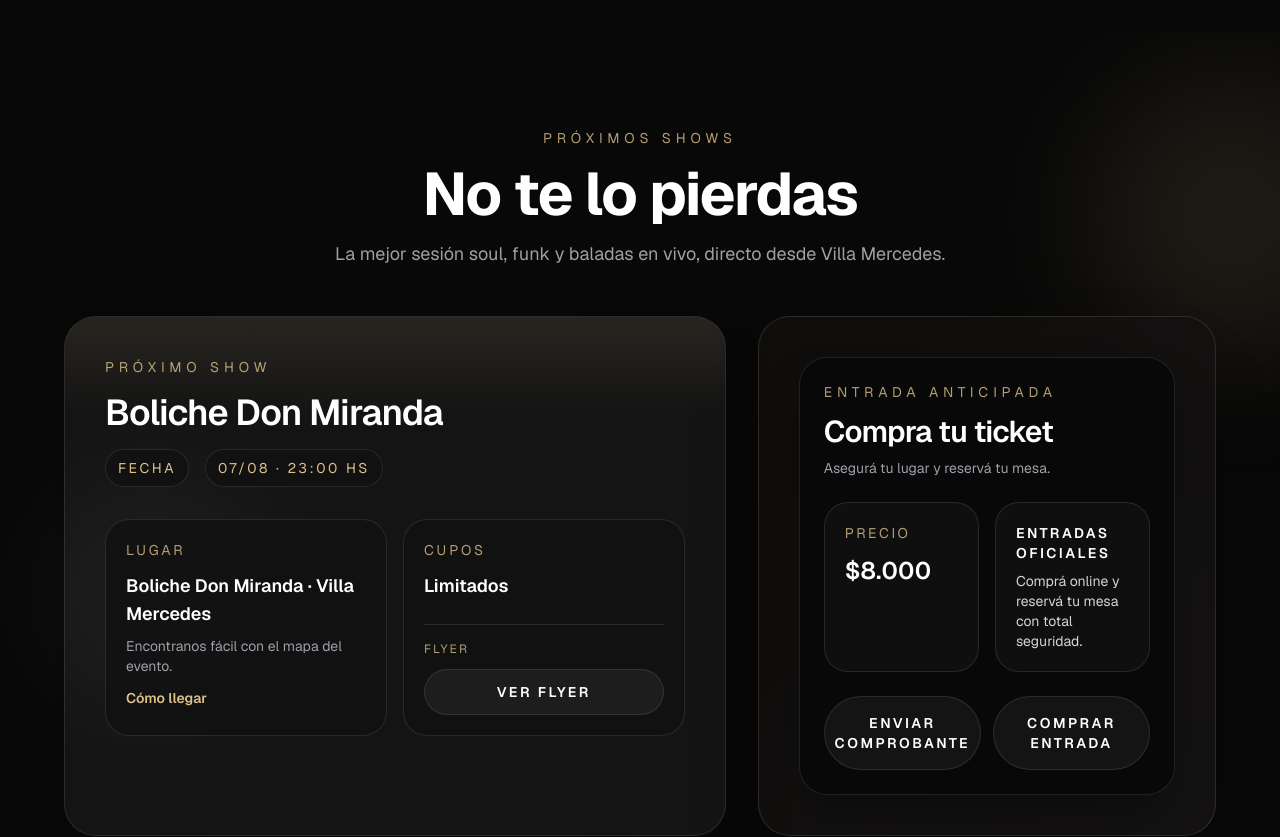
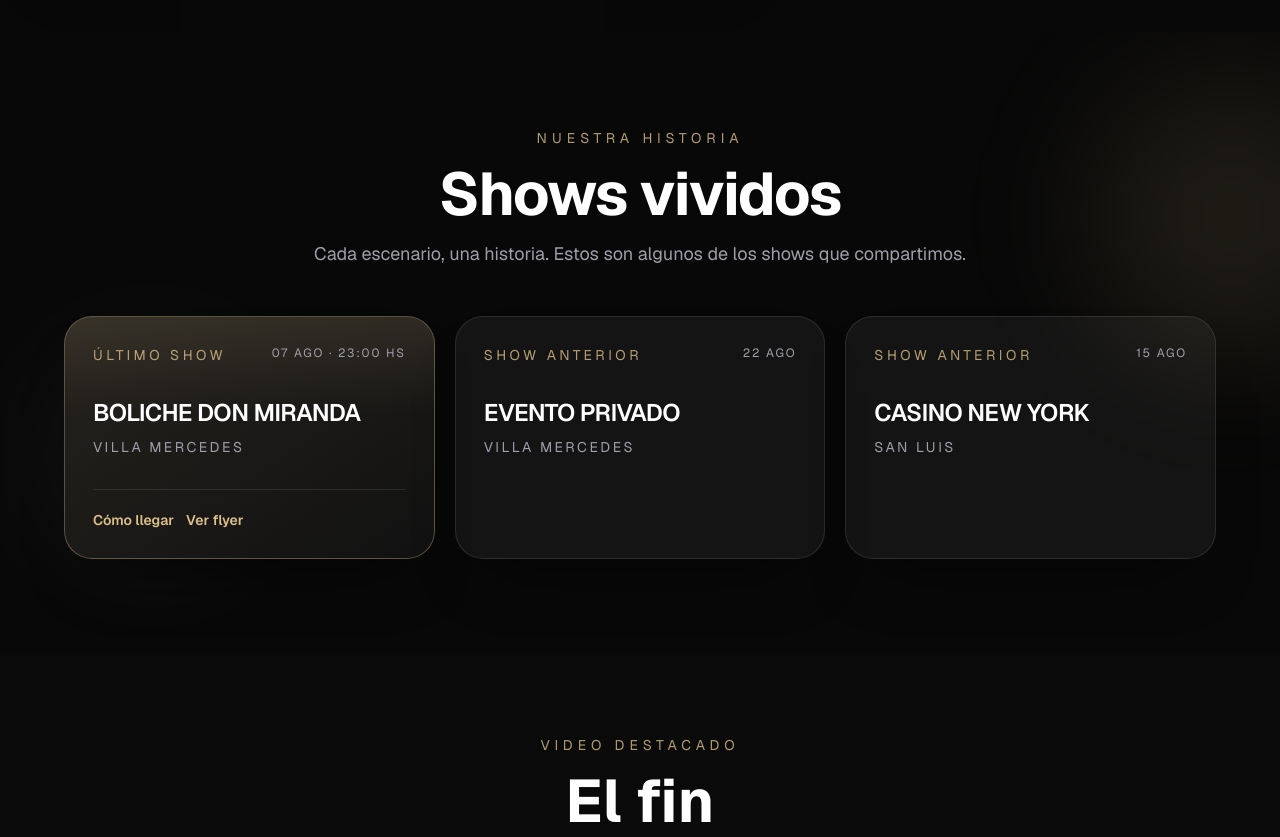
Before and after one commit to MarcosLSosa/puentequinto, a Next.js app: page / in a window 1280 px wide. Shown: the part 1580-2417 px from the top of the page. Built offline with nearby package versions, Linux system fonts and the light colour scheme.

Commit message:
Reemplazar compra por historial de shows

```diff
--- a/components/ShowsSection.tsx
+++ b/components/ShowsSection.tsx
@@ -1,3 +1,5 @@
+import { shows } from "../data/shows";
+
 export default function ShowsSection() {
   return (
     <section id="shows" className="relative overflow-hidden bg-[#080808] py-24 px-6 text-white sm:px-10 lg:px-12">
@@ -7,102 +9,58 @@ export default function ShowsSection() {
       <div className="relative mx-auto max-w-6xl">
         <div className="mb-12 text-center">
           <p className="text-sm uppercase tracking-[0.35em] text-[#DCC08A]/80">
-            Próximos shows
+            Nuestra historia
           </p>
-          <h2 className="mt-4 text-5xl font-bold tracking-tight sm:text-6xl">No te lo pierdas</h2>
+          <h2 className="mt-4 text-5xl font-bold tracking-tight sm:text-6xl">Shows vividos</h2>
           <p className="mt-4 max-w-2xl mx-auto text-zinc-400 sm:text-lg">
-            La mejor sesión soul, funk y baladas en vivo, directo desde Villa Mercedes.
+            Cada escenario, una historia. Estos son algunos de los shows que compartimos.
           </p>
         </div>
 
-        <div className="grid gap-8 lg:grid-cols-[1.3fr_0.9fr]">
-          <article className="relative overflow-hidden rounded-[2rem] border border-white/10 bg-white/5 p-8 shadow-[0_35px_70px_-40px_rgba(0,0,0,0.9)] sm:p-10">
-            <div className="absolute inset-x-0 top-0 h-24 bg-gradient-to-b from-[#DCC08A]/10 to-transparent" />
-            <p className="text-sm uppercase tracking-[0.35em] text-[#DCC08A]/80">Próximo show</p>
-            <h3 className="mt-4 text-4xl font-semibold tracking-tight">Boliche Don Miranda</h3>
-            <div className="mt-4 flex flex-wrap items-center gap-4 text-sm text-zinc-300">
-              <span className="inline-flex items-center gap-2 rounded-full border border-white/10 bg-[#111]/80 px-3 py-2 uppercase tracking-[0.18em] text-[#DCC08A]">
-                Fecha
-              </span>
-              <span className="inline-flex items-center gap-2 rounded-full border border-white/10 bg-[#111]/80 px-3 py-2 uppercase tracking-[0.18em] text-[#DCC08A]">
-                07/08 · 23:00 hs
-              </span>
+        <div className="grid gap-5 md:grid-cols-2 lg:grid-cols-3">
+          {shows.map((show, index) => (
+            <article
+              key={`${show.date}-${show.place}`}
+              className={`relative overflow-hidden rounded-[1.75rem] border p-7 shadow-[0_35px_70px_-40px_rgba(0,0,0,0.9)] ${
+                index === 0
+                  ? "border-[#DCC08A]/35 bg-gradient-to-br from-[#26231e] to-[#111]"
+                  : "border-white/10 bg-white/5"
+              }`}
+            >
+              {index === 0 && <div className="absolute inset-x-0 top-0 h-24 bg-gradient-to-b from-[#DCC08A]/10 to-transparent" />}
+              <div className="relative flex items-start justify-between gap-4">
+                <p className="text-sm uppercase tracking-[0.25em] text-[#DCC08A]/80">{show.status}</p>
+                <span className="text-right text-xs uppercase tracking-[0.15em] text-zinc-400">{show.date}</span>
               </div>
+              <h3 className="relative mt-8 text-2xl font-semibold tracking-tight">{show.place}</h3>
+              <p className="relative mt-2 text-sm uppercase tracking-[0.18em] text-zinc-400">{show.city}</p>
 
-            <div className="mt-8 grid gap-4 sm:grid-cols-2">
-              <div className="rounded-[1.5rem] border border-white/10 bg-[#111]/80 p-5">
-                <p className="text-sm uppercase tracking-[0.2em] text-[#DCC08A]/80">Lugar</p>
-                <p className="mt-3 text-lg font-semibold">Boliche Don Miranda · Villa Mercedes</p>
-                <p className="mt-2 text-sm text-zinc-400">Encontranos fácil con el mapa del evento.</p>
+              {(show.map || show.flyer) && (
+                <div className="relative mt-8 flex flex-wrap gap-3 border-t border-white/10 pt-5">
+                  {show.map && (
                     <a
-                  href="https://maps.app.goo.gl/9E5Skh7cM6tEuE2E7"
+                      href={show.map}
                       target="_blank"
                       rel="noreferrer"
-                  className="mt-3 inline-flex items-center gap-2 text-sm font-semibold text-[#DCC08A] transition hover:text-[#f8d77f]"
+                      className="text-sm font-semibold text-[#DCC08A] transition hover:text-[#f8d77f]"
                     >
                       Cómo llegar
                     </a>
-              </div>
-              <div className="rounded-[1.5rem] border border-white/10 bg-[#111]/80 p-5">
-                <p className="text-sm uppercase tracking-[0.2em] text-[#DCC08A]/80">Cupos</p>
-                <p className="mt-3 text-lg font-semibold">Limitados</p>
-                <div className="mt-6 border-t border-white/10 pt-4">
-                  <p className="text-xs uppercase tracking-[0.2em] text-[#DCC08A]/80">Flyer</p>
+                  )}
+                  {show.flyer && (
                     <a
-                    href="/images/flyer_puente_quinto_bolichelosmirandas.png"
+                      href={show.flyer}
                       target="_blank"
                       rel="noreferrer"
-                    className="mt-3 inline-flex w-full items-center justify-center rounded-full border border-white/10 bg-white/5 px-4 py-3 text-sm font-semibold uppercase tracking-[0.18em] text-white transition hover:border-[#DCC08A] hover:text-[#DCC08A] hover:bg-white/10"
+                      className="text-sm font-semibold text-[#DCC08A] transition hover:text-[#f8d77f]"
                     >
                       Ver flyer
                     </a>
+                  )}
                 </div>
-              </div>
-            </div>
+              )}
             </article>
-
-          <aside className="rounded-[2rem] border border-[#DCC08A]/15 bg-gradient-to-br from-[#110f0d]/90 to-[#151314]/95 p-8 text-white shadow-[0_35px_70px_-40px_rgba(0,0,0,0.9)] sm:p-10">
-            <div className="rounded-[1.75rem] border border-white/10 bg-[#090909]/95 p-6 shadow-2xl shadow-black/40">
-              <div className="mb-6">
-                <p className="text-sm uppercase tracking-[0.35em] text-[#DCC08A]/80">Entrada anticipada</p>
-                <h3 className="mt-3 text-3xl font-semibold tracking-tight">Compra tu ticket</h3>
-                <p className="mt-2 text-sm text-zinc-400">Asegurá tu lugar y reservá tu mesa.</p>
-              </div>
-
-              <div className="mt-6 grid gap-4 sm:grid-cols-2">
-                <div className="rounded-[1.5rem] border border-white/10 bg-[#111]/90 p-5">
-                  <p className="text-sm uppercase tracking-[0.18em] text-[#DCC08A]/80">Precio</p>
-                  <p className="mt-3 text-2xl font-semibold">$8.000</p>
-                </div>
-                <div className="rounded-[1.5rem] border border-white/10 bg-[#111]/90 p-5 text-sm text-zinc-300">
-                  <p className="font-semibold text-white uppercase tracking-[0.18em]">Entradas oficiales</p>
-                  <p className="mt-2">
-                    Comprá online y reservá tu mesa con total seguridad.
-                  </p>
-                </div>
-              </div>
-
-              <div className="mt-6 grid gap-3 sm:grid-cols-2">
-                <a
-                  href="https://wa.me/5492657527189?text=Hola%2C%20quiero%20validar%20mi%20entrada%20y%20reservar%20mi%20mesa."
-                  target="_blank"
-                  rel="noreferrer"
-                  aria-label="Enviar comprobante por WhatsApp para validar ingreso y reservar mesa"
-                  className="inline-flex min-h-[3.5rem] items-center justify-center rounded-full border border-white/10 bg-white/5 px-6 py-4 text-center text-sm font-semibold uppercase tracking-[0.18em] text-white transition hover:border-[#DCC08A] hover:text-[#DCC08A] hover:bg-white/10"
-                >
-                  Enviar comprobante
-                </a>
-                <a
-                  href="https://mpago.la/2VbdUNd"
-                  target="_blank"
-                  rel="noreferrer"
-                  className="inline-flex min-h-[3.5rem] items-center justify-center rounded-full border border-white/10 bg-white/5 px-6 py-4 text-center text-sm font-semibold uppercase tracking-[0.18em] text-white transition hover:border-[#DCC08A] hover:text-[#DCC08A] hover:bg-white/10"
-                >
-                  Comprar entrada
-                </a>
-              </div>
-            </div>
-          </aside>
+          ))}
         </div>
       </div>
     </section>
--- a/data/shows.ts
+++ b/data/shows.ts
@@ -1,17 +1,22 @@
 export const shows = [
   {
-    date: "15 AGO",
-    city: "SAN LUIS",
-    place: "CASINO NEW YORK"
+    date: "07 AGO · 23:00 HS",
+    city: "VILLA MERCEDES",
+    place: "BOLICHE DON MIRANDA",
+    status: "Último show",
+    flyer: "/images/flyer_puente_quinto_bolichelosmirandas.png",
+    map: "https://maps.app.goo.gl/9E5Skh7cM6tEuE2E7"
   },
   {
     date: "22 AGO",
     city: "VILLA MERCEDES",
-    place: "EVENTO PRIVADO"
+    place: "EVENTO PRIVADO",
+    status: "Show anterior"
   },
   {
-    date: "05 SEP",
-    city: "MENDOZA",
-    place: "PRÓXIMAMENTE"
+    date: "15 AGO",
+    city: "SAN LUIS",
+    place: "CASINO NEW YORK",
+    status: "Show anterior"
   }
 ];
```
Lines whose indentation alone changed are shown as unchanged.
